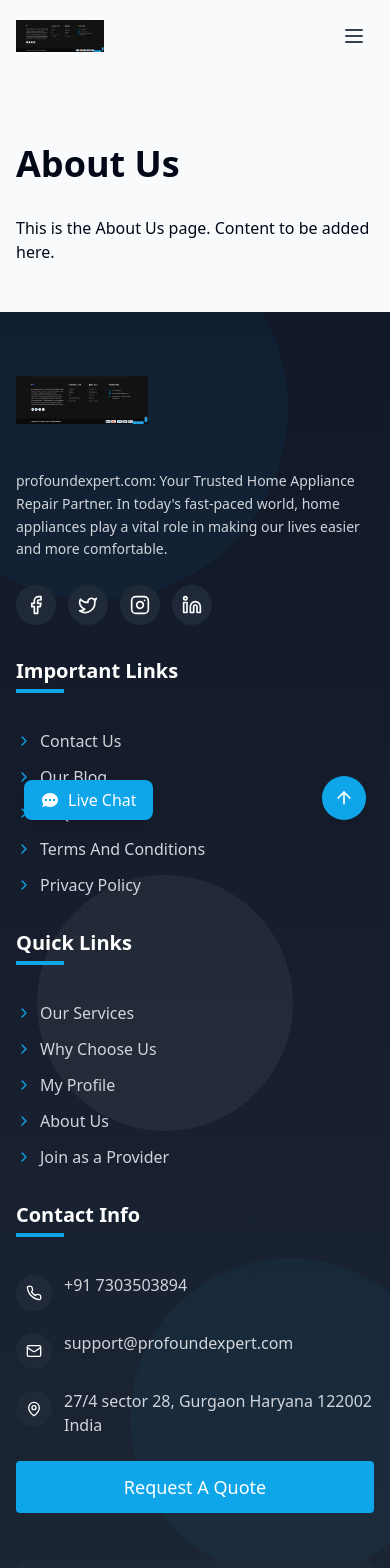
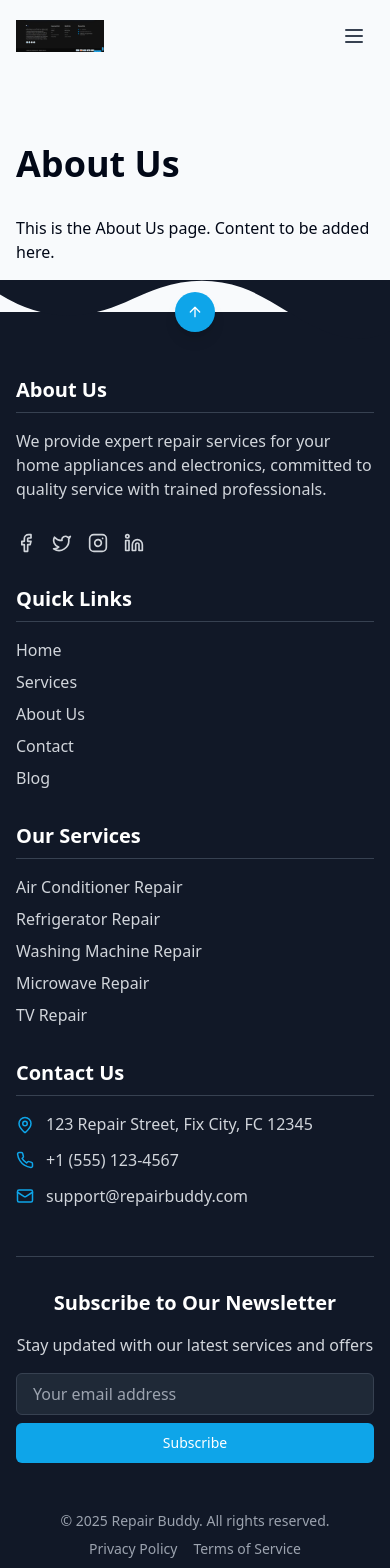
Before and after one commit to deepak748030/Electric-Solutions, a React (Vite) app: page /about in a window 390 px wide. Shown: the top 1568 px of the page. Built offline with nearby package versions, Linux system fonts and the light colour scheme.

Commit message:
Refactor footer for consistent display
The footer has been refactored to ensure consistent display across both mobile and larger screens, using a slider to manage content. The layout has been adjusted for improved centering and overall visual appeal.

```diff
--- a/src/components/common/CategoryCard.tsx
+++ b/src/components/common/CategoryCard.tsx
@@ -34,7 +34,7 @@ const CategoryCard = ({
           alt={title}
           className="w-full h-full object-cover transition-transform duration-700 group-hover:scale-110"
         />
-        <div className="absolute inset-0 bg-gradient-to-t from-black/50 to-transparent flex items-center justify-center">
+        <div className="absolute inset-0 bg-gradient-to-t from-black/30 to-transparent flex items-center justify-center">
           <div className="bg-white/90 backdrop-blur-sm rounded-full p-4 w-20 h-20 flex items-center justify-center group-hover:scale-110 transition-transform duration-500 shadow-lg">
             <img src={iconImage} alt={`${title} icon`} className="w-10 h-10" />
           </div>
--- a/src/components/home/CategorySection.tsx
+++ b/src/components/home/CategorySection.tsx
@@ -1,35 +1,36 @@
 
 import React, { useState } from 'react';
 import CategoryCard from '@/components/common/CategoryCard';
-import { Carousel, CarouselContent, CarouselItem, CarouselPrevious, CarouselNext } from "@/components/ui/carousel";
+import { Carousel, CarouselContent, CarouselItem } from "@/components/ui/carousel";
 import { ChevronRight } from 'lucide-react';
+import { Button } from "@/components/ui/button";
 
 const categories = [
   {
     id: 1,
-    title: 'Microwave Repair',
-    image: '/public/lovable-uploads/aebc62a7-752a-4cce-bb1b-eddb3cfa4c3a.png',
-    iconImage: '/public/lovable-uploads/462fc7e3-fd43-4328-abdf-6ce07da6a3cd.png',
-    servicesCount: '1+ Services'
-  },
-  {
-    id: 2,
     title: 'Air Conditioner Repair',
     image: '/public/lovable-uploads/5a0f916a-7a99-4eb3-b204-8fc666f610fc.png',
     iconImage: '/public/lovable-uploads/462fc7e3-fd43-4328-abdf-6ce07da6a3cd.png',
     servicesCount: '1+ Services'
   },
   {
-    id: 3,
+    id: 2,
     title: 'Air Purifier',
     image: '/public/lovable-uploads/57758589-e6a5-40ce-96c9-f4b63dff38b8.png',
     iconImage: '/public/lovable-uploads/462fc7e3-fd43-4328-abdf-6ce07da6a3cd.png',
     servicesCount: '1+ Services'
   },
   {
-    id: 4,
+    id: 3,
     title: 'Car Detailing',
     image: '/public/lovable-uploads/ff5f5a21-0a54-4f89-9c38-f454c9379861.png',
+    iconImage: '/public/lovable-uploads/462fc7e3-fd43-4328-abdf-6ce07da6a3cd.png',
+    servicesCount: '1+ Services'
+  },
+  {
+    id: 4,
+    title: 'Car Repair',
+    image: '/public/lovable-uploads/5a0f916a-7a99-4eb3-b204-8fc666f610fc.png',
     iconImage: '/public/lovable-uploads/462fc7e3-fd43-4328-abdf-6ce07da6a3cd.png',
     servicesCount: '1+ Services'
   },
@@ -43,6 +44,27 @@ const categories = [
   {
     id: 6,
     title: 'Washing Machine Repair',
+    image: '/public/lovable-uploads/aebc62a7-752a-4cce-bb1b-eddb3cfa4c3a.png',
+    iconImage: '/public/lovable-uploads/462fc7e3-fd43-4328-abdf-6ce07da6a3cd.png',
+    servicesCount: '1+ Services'
+  },
+  {
+    id: 7,
+    title: 'TV Repair',
+    image: '/public/lovable-uploads/aebc62a7-752a-4cce-bb1b-eddb3cfa4c3a.png',
+    iconImage: '/public/lovable-uploads/462fc7e3-fd43-4328-abdf-6ce07da6a3cd.png',
+    servicesCount: '1+ Services'
+  },
+  {
+    id: 8,
+    title: 'Plumbing Services',
+    image: '/public/lovable-uploads/aebc62a7-752a-4cce-bb1b-eddb3cfa4c3a.png',
+    iconImage: '/public/lovable-uploads/462fc7e3-fd43-4328-abdf-6ce07da6a3cd.png',
+    servicesCount: '1+ Services'
+  },
+  {
+    id: 9,
+    title: 'Electrician Services',
     image: '/public/lovable-uploads/aebc62a7-752a-4cce-bb1b-eddb3cfa4c3a.png',
     iconImage: '/public/lovable-uploads/462fc7e3-fd43-4328-abdf-6ce07da6a3cd.png',
     servicesCount: '1+ Services'
@@ -63,7 +85,7 @@ const CategorySection = () => {
         </div>
 
         {/* Desktop View */}
-        <div className="hidden md:grid grid-cols-1 sm:grid-cols-2 lg:grid-cols-4 gap-6">
+        <div className="hidden lg:grid grid-cols-4 gap-6 max-w-6xl mx-auto">
           {categories.slice(0, 4).map((category, index) => (
             <CategoryCard
               key={category.id}
@@ -77,27 +99,39 @@ const CategorySection = () => {
           ))}
         </div>
 
-        {/* Mobile Carousel */}
-        <div className="md:hidden">
-          <Carousel className="w-full">
+        {/* Tablet & Mobile Carousel */}
+        <div className="lg:hidden">
+          <Carousel className="w-full max-w-5xl mx-auto">
             <CarouselContent>
               {categories.map((category) => (
-                <CarouselItem key={category.id} className="md:basis-1/2 lg:basis-1/3">
+                <CarouselItem key={category.id} className="md:basis-1/2 sm:basis-1/1">
+                  <div className="p-1">
                     <CategoryCard
                       title={category.title}
                       image={category.image}
                       iconImage={category.iconImage}
                       servicesCount={category.servicesCount}
-                    className="animate-fade-in"
+                      className="animate-fade-in h-full"
                     />
+                  </div>
                 </CarouselItem>
               ))}
             </CarouselContent>
-            <div className="flex justify-end mt-4">
-              <CarouselPrevious className="relative static mx-2 top-auto right-auto translate-y-0" />
-              <CarouselNext className="relative static mx-2 top-auto left-auto translate-y-0" />
+          </Carousel>
+
+          {/* Carousel Navigation Dots */}
+          <div className="flex justify-center mt-8">
+            {categories.map((_, index) => (
+              <button
+                key={index}
+                className={`w-3 h-3 rounded-full mx-1 transition-all duration-300 ${
+                  activeSlide === index ? "bg-brand-blue" : "bg-gray-300"
+                }`}
+                onClick={() => setActiveSlide(index)}
+                aria-label={`Go to slide ${index + 1}`}
+              />
+            ))}
           </div>
-          </Carousel>
         </div>
 
         <div className="mt-12 text-center">
--- a/src/components/layout/Footer.tsx
+++ b/src/components/layout/Footer.tsx
@@ -1,191 +1,134 @@
 
 import React from 'react';
-import { Link } from 'react-router-dom';
-import { Phone, Mail, MapPin, Facebook, Twitter, Instagram, Linkedin, ArrowUp, ChevronRight } from 'lucide-react';
-import { cn } from '@/lib/utils';
-import Button from '@/components/common/Button';
+import { ArrowUp, Facebook, Instagram, Linkedin, Mail, MapPin, Phone, Twitter } from 'lucide-react';
+import { Button } from '@/components/ui/button';
 
 const Footer = () => {
   const scrollToTop = () => {
-    window.scrollTo({ top: 0, behavior: 'smooth' });
+    window.scrollTo({
+      top: 0,
+      behavior: 'smooth'
+    });
   };
 
-  const currentYear = new Date().getFullYear();
-
   return (
-    <footer className="bg-gradient-to-b from-gray-900 to-gray-800 text-white pt-16 pb-8 relative overflow-hidden">
-      {/* Abstract shape background */}
-      <div className="absolute top-0 left-0 w-full h-full overflow-hidden z-0 opacity-5">
-        <div className="absolute -top-24 -left-24 w-96 h-96 rounded-full bg-brand-blue"></div>
-        <div className="absolute top-1/3 right-1/4 w-64 h-64 rounded-full bg-white"></div>
-        <div className="absolute bottom-1/4 left-1/3 w-80 h-80 rounded-full bg-brand-blue"></div>
+    <footer className="bg-gray-900 text-white relative">
+      {/* Top Wave Design */}
+      <div className="absolute top-0 left-0 w-full overflow-hidden leading-0 transform -translate-y-1/2">
+        <svg data-name="Layer 1" xmlns="http://www.w3.org/2000/svg" viewBox="0 0 1200 120" preserveAspectRatio="none" className="w-full h-16 text-gray-900 fill-current">
+          <path d="M321.39,56.44c58-10.79,114.16-30.13,172-41.86,82.39-16.72,168.19-17.73,250.45-.39C823.78,31,906.67,72,985.66,92.83c70.05,18.48,146.53,26.09,214.34,3V0H0V27.35A600.21,600.21,0,0,0,321.39,56.44Z"></path>
+        </svg>
       </div>
 
+      {/* Scroll to Top Button */}
       <div className="container mx-auto px-4 relative z-10">
-        <div className="grid grid-cols-1 md:grid-cols-2 lg:grid-cols-4 gap-8 lg:gap-12 mb-12">
-          {/* Company Info */}
-          <div className="animate-fade-in space-y-6">
-            <Link to="/" className="inline-block mb-4">
-              <img src="/public/lovable-uploads/f4ff55b6-3170-4526-9347-e8eb769d7e87.png" alt="logo" className="h-12" />
-            </Link>
-            <p className="text-gray-300 text-sm leading-relaxed">
-              profoundexpert.com: Your Trusted Home Appliance Repair Partner. In today's fast-paced world, home appliances play a vital role in making our lives easier and more comfortable.
+        <div className="flex justify-center">
+          <Button
+            onClick={scrollToTop}
+            className="bg-brand-blue hover:bg-brand-darkBlue text-white rounded-full p-3 transform -translate-y-1/2 shadow-lg hover:shadow-xl transition-all"
+          >
+            <ArrowUp size={24} />
+          </Button>
+        </div>
+      </div>
+
+      {/* Main Footer Content */}
+      <div className="container mx-auto px-4 pt-6 pb-12">
+        <div className="grid grid-cols-1 md:grid-cols-2 lg:grid-cols-4 gap-8">
+          {/* About Section */}
+          <div className="space-y-4">
+            <h3 className="text-xl font-bold mb-4 border-b border-gray-700 pb-2">About Us</h3>
+            <p className="text-gray-300">
+              We provide expert repair services for your home appliances and electronics,
+              committed to quality service with trained professionals.
             </p>
-            <div className="flex space-x-3">
-              <a href="#" className="bg-gray-800 hover:bg-brand-blue transition-colors duration-300 p-2.5 rounded-full group">
-                <Facebook className="w-5 h-5 group-hover:scale-110 transition-transform" />
+            <div className="flex space-x-4 pt-4">
+              <a href="#" className="text-gray-300 hover:text-brand-blue transition-colors">
+                <Facebook size={20} />
               </a>
-              <a href="#" className="bg-gray-800 hover:bg-brand-blue transition-colors duration-300 p-2.5 rounded-full group">
-                <Twitter className="w-5 h-5 group-hover:scale-110 transition-transform" />
+              <a href="#" className="text-gray-300 hover:text-brand-blue transition-colors">
+                <Twitter size={20} />
               </a>
-              <a href="#" className="bg-gray-800 hover:bg-brand-blue transition-colors duration-300 p-2.5 rounded-full group">
-                <Instagram className="w-5 h-5 group-hover:scale-110 transition-transform" />
+              <a href="#" className="text-gray-300 hover:text-brand-blue transition-colors">
+                <Instagram size={20} />
               </a>
-              <a href="#" className="bg-gray-800 hover:bg-brand-blue transition-colors duration-300 p-2.5 rounded-full group">
-                <Linkedin className="w-5 h-5 group-hover:scale-110 transition-transform" />
+              <a href="#" className="text-gray-300 hover:text-brand-blue transition-colors">
+                <Linkedin size={20} />
               </a>
             </div>
           </div>
 
-          {/* Important Links */}
-          <div className="animate-fade-in" style={{ animationDelay: "0.1s" }}>
-            <h3 className="text-xl font-semibold mb-5 relative inline-block after:content-[''] after:absolute after:w-12 after:h-1 after:bg-brand-blue after:bottom-0 after:left-0 after:-mb-2">
-              Important Links
-            </h3>
-            <ul className="space-y-3 mt-6">
-              {[
-                { name: 'Contact Us', path: '/contact' },
-                { name: 'Our Blog', path: '/blog' },
-                { name: 'FAQ', path: '/faq' },
-                { name: 'Terms And Conditions', path: '/terms' },
-                { name: 'Privacy Policy', path: '/privacy' }
-              ].map((link, index) => (
-                <li key={index} className="transform transition hover:translate-x-1">
-                  <Link to={link.path} className="text-gray-300 hover:text-white flex items-center group">
-                    <ChevronRight className="w-4 h-4 mr-2 text-brand-blue group-hover:translate-x-1 transition-transform" />
-                    <span>{link.name}</span>
-                  </Link>
-                </li>
-              ))}
+          {/* Quick Links */}
+          <div className="space-y-4">
+            <h3 className="text-xl font-bold mb-4 border-b border-gray-700 pb-2">Quick Links</h3>
+            <ul className="space-y-2">
+              <li><a href="#" className="text-gray-300 hover:text-brand-blue transition-colors">Home</a></li>
+              <li><a href="#" className="text-gray-300 hover:text-brand-blue transition-colors">Services</a></li>
+              <li><a href="#" className="text-gray-300 hover:text-brand-blue transition-colors">About Us</a></li>
+              <li><a href="#" className="text-gray-300 hover:text-brand-blue transition-colors">Contact</a></li>
+              <li><a href="#" className="text-gray-300 hover:text-brand-blue transition-colors">Blog</a></li>
             </ul>
           </div>
 
-          {/* Quick Links */}
-          <div className="animate-fade-in" style={{ animationDelay: "0.2s" }}>
-            <h3 className="text-xl font-semibold mb-5 relative inline-block after:content-[''] after:absolute after:w-12 after:h-1 after:bg-brand-blue after:bottom-0 after:left-0 after:-mb-2">
-              Quick Links
-            </h3>
-            <ul className="space-y-3 mt-6">
-              {[
-                { name: 'Our Services', path: '/services' },
-                { name: 'Why Choose Us', path: '/why-choose-us' },
-                { name: 'My Profile', path: '/profile' },
-                { name: 'About Us', path: '/about' },
-                { name: 'Join as a Provider', path: '/join' }
-              ].map((link, index) => (
-                <li key={index} className="transform transition hover:translate-x-1">
-                  <Link to={link.path} className="text-gray-300 hover:text-white flex items-center group">
-                    <ChevronRight className="w-4 h-4 mr-2 text-brand-blue group-hover:translate-x-1 transition-transform" />
-                    <span>{link.name}</span>
-                  </Link>
-                </li>
-              ))}
+          {/* Services */}
+          <div className="space-y-4">
+            <h3 className="text-xl font-bold mb-4 border-b border-gray-700 pb-2">Our Services</h3>
+            <ul className="space-y-2">
+              <li><a href="#" className="text-gray-300 hover:text-brand-blue transition-colors">Air Conditioner Repair</a></li>
+              <li><a href="#" className="text-gray-300 hover:text-brand-blue transition-colors">Refrigerator Repair</a></li>
+              <li><a href="#" className="text-gray-300 hover:text-brand-blue transition-colors">Washing Machine Repair</a></li>
+              <li><a href="#" className="text-gray-300 hover:text-brand-blue transition-colors">Microwave Repair</a></li>
+              <li><a href="#" className="text-gray-300 hover:text-brand-blue transition-colors">TV Repair</a></li>
             </ul>
           </div>
 
           {/* Contact Info */}
-          <div className="animate-fade-in" style={{ animationDelay: "0.3s" }}>
-            <h3 className="text-xl font-semibold mb-5 relative inline-block after:content-[''] after:absolute after:w-12 after:h-1 after:bg-brand-blue after:bottom-0 after:left-0 after:-mb-2">
-              Contact Info
-            </h3>
-            <ul className="space-y-5 mt-6">
-              <li className="flex items-start group">
-                <div className="bg-gray-800 rounded-full p-2.5 mr-3 mt-0.5 group-hover:bg-brand-blue transition-colors duration-300">
-                  <Phone className="w-4 h-4 text-white" />
-                </div>
-                <span className="text-gray-300 group-hover:text-white transition-colors">+91 7303503894</span>
-              </li>
-              <li className="flex items-start group">
-                <div className="bg-gray-800 rounded-full p-2.5 mr-3 mt-0.5 group-hover:bg-brand-blue transition-colors duration-300">
-                  <Mail className="w-4 h-4 text-white" />
-                </div>
-                <span className="text-gray-300 group-hover:text-white transition-colors break-all">support@profoundexpert.com</span>
-              </li>
-              <li className="flex items-start group">
-                <div className="bg-gray-800 rounded-full p-2.5 mr-3 mt-0.5 group-hover:bg-brand-blue transition-colors duration-300">
-                  <MapPin className="w-4 h-4 text-white" />
-                </div>
-                <span className="text-gray-300 group-hover:text-white transition-colors">
-                  27/4 sector 28, Gurgaon Haryana 122002 India
-                </span>
-              </li>
-            </ul>
+          <div className="space-y-4">
+            <h3 className="text-xl font-bold mb-4 border-b border-gray-700 pb-2">Contact Us</h3>
+            <div className="space-y-3">
+              <div className="flex items-start space-x-3">
+                <MapPin className="text-brand-blue shrink-0 mt-1" size={18} />
+                <p className="text-gray-300">123 Repair Street, Fix City, FC 12345</p>
+              </div>
+              <div className="flex items-center space-x-3">
+                <Phone className="text-brand-blue shrink-0" size={18} />
+                <p className="text-gray-300">+1 (555) 123-4567</p>
+              </div>
+              <div className="flex items-center space-x-3">
+                <Mail className="text-brand-blue shrink-0" size={18} />
+                <p className="text-gray-300">support@repairbuddy.com</p>
+              </div>
+            </div>
+          </div>
+        </div>
 
-            <div className="mt-6">
-              <Button className="w-full" size="lg">
-                Request A Quote
+        {/* Newsletter */}
+        <div className="mt-12 border-t border-gray-700 pt-8">
+          <div className="max-w-xl mx-auto text-center">
+            <h3 className="text-xl font-bold mb-4">Subscribe to Our Newsletter</h3>
+            <p className="text-gray-300 mb-4">Stay updated with our latest services and offers</p>
+            <div className="flex flex-col sm:flex-row gap-2 max-w-md mx-auto">
+              <input
+                type="email"
+                placeholder="Your email address"
+                className="px-4 py-2 rounded-md flex-grow bg-gray-800 border border-gray-700 text-white"
+              />
+              <Button className="bg-brand-blue hover:bg-brand-darkBlue text-white">
+                Subscribe
               </Button>
             </div>
           </div>
         </div>
 
-        {/* Newsletter */}
-        <div className="bg-gray-800 rounded-lg p-6 mb-10 animate-fade-in" style={{ animationDelay: "0.4s" }}>
-          <div className="grid grid-cols-1 md:grid-cols-3 gap-6 items-center">
-            <div className="md:col-span-1">
-              <h4 className="text-lg font-semibold">Subscribe to Our Newsletter</h4>
-              <p className="text-gray-300 text-sm mt-1">Get the latest updates and offers</p>
-            </div>
-            <div className="md:col-span-2">
-              <div className="flex flex-col sm:flex-row gap-3">
-                <input
-                  type="email"
-                  placeholder="Enter your email"
-                  className="flex-grow bg-gray-700 border border-gray-600 rounded-lg px-4 py-3 text-white placeholder-gray-400 focus:outline-none focus:ring-2 focus:ring-brand-blue"
-                />
-                <Button size="lg">Subscribe</Button>
-              </div>
-            </div>
-          </div>
-        </div>
-
-        {/* Bottom Footer */}
-        <div className="border-t border-gray-700 pt-8 flex flex-col md:flex-row justify-between items-center">
-          <p className="text-gray-400 text-sm mb-6 md:mb-0">
-            Copyright © {currentYear}, Profound Expert. All Rights Reserved.
-          </p>
-          <div className="flex flex-wrap justify-center gap-3">
-            <img src="https://cdn-icons-png.flaticon.com/512/196/196566.png" alt="PayPal" className="h-8 w-auto bg-white p-1 rounded" />
-            <img src="https://cdn-icons-png.flaticon.com/512/196/196561.png" alt="Mastercard" className="h-8 w-auto bg-white p-1 rounded" />
-            <img src="https://cdn-icons-png.flaticon.com/512/196/196578.png" alt="Visa" className="h-8 w-auto bg-white p-1 rounded" />
-            <img src="https://cdn-icons-png.flaticon.com/512/196/196546.png" alt="AmEx" className="h-8 w-auto bg-white p-1 rounded" />
-            <img src="https://cdn-icons-png.flaticon.com/512/196/196565.png" alt="Discover" className="h-8 w-auto bg-white p-1 rounded" />
+        {/* Copyright */}
+        <div className="text-center mt-12 text-gray-400 text-sm">
+          <p>© {new Date().getFullYear()} Repair Buddy. All rights reserved.</p>
+          <div className="flex justify-center gap-4 mt-2">
+            <a href="#" className="hover:text-brand-blue transition-colors">Privacy Policy</a>
+            <a href="#" className="hover:text-brand-blue transition-colors">Terms of Service</a>
           </div>
         </div>
       </div>
-
-      {/* Scroll to top button */}
-      <button
-        onClick={scrollToTop}
-        className={cn(
-          "fixed bottom-6 right-6 bg-brand-blue text-white p-3 rounded-full shadow-lg hover:bg-brand-darkBlue transition-colors z-40",
-          "transform hover:scale-110 transition-transform duration-300"
-        )}
-        aria-label="Scroll to top"
-      >
-        <ArrowUp className="w-5 h-5" />
-      </button>
-
-      {/* Live Chat Button */}
-      <button className={cn(
-        "fixed bottom-6 left-6 bg-brand-blue text-white py-2 px-4 rounded-lg shadow-lg hover:bg-brand-darkBlue transition-colors z-40 flex items-center",
-        "transform hover:scale-105 transition-transform duration-300"
-      )}>
-        <svg xmlns="http://www.w3.org/2000/svg" className="h-5 w-5 mr-2" viewBox="0 0 20 20" fill="currentColor">
-          <path fillRule="evenodd" d="M18 10c0 3.866-3.582 7-8 7a8.841 8.841 0 01-4.083-.98L2 17l1.338-3.123C2.493 12.767 2 11.434 2 10c0-3.866 3.582-7 8-7s8 3.134 8 7zM7 9H5v2h2V9zm8 0h-2v2h2V9zM9 9h2v2H9V9z" clipRule="evenodd" />
-        </svg>
-        Live Chat
-      </button>
     </footer>
   );
 };
```
Also changed, not shown: src/components/home/Reviews.tsx (+21 -9 lines). Lines whose indentation alone changed are shown as unchanged.
